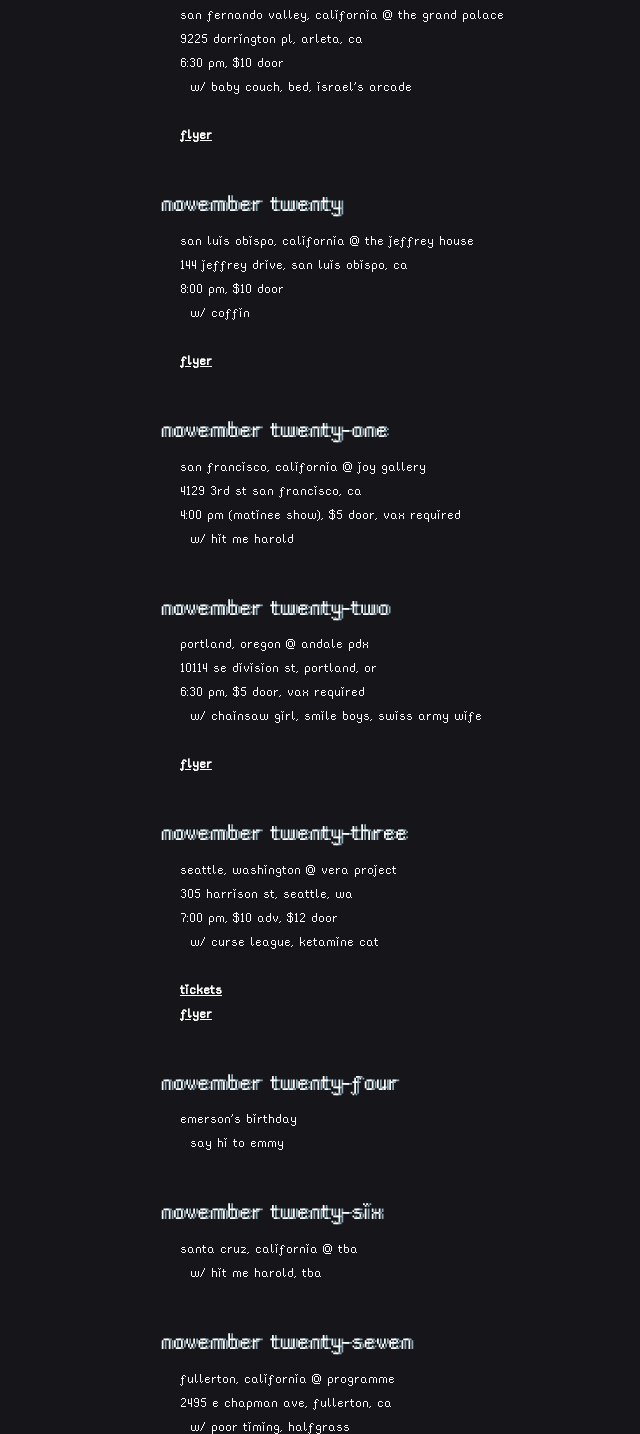
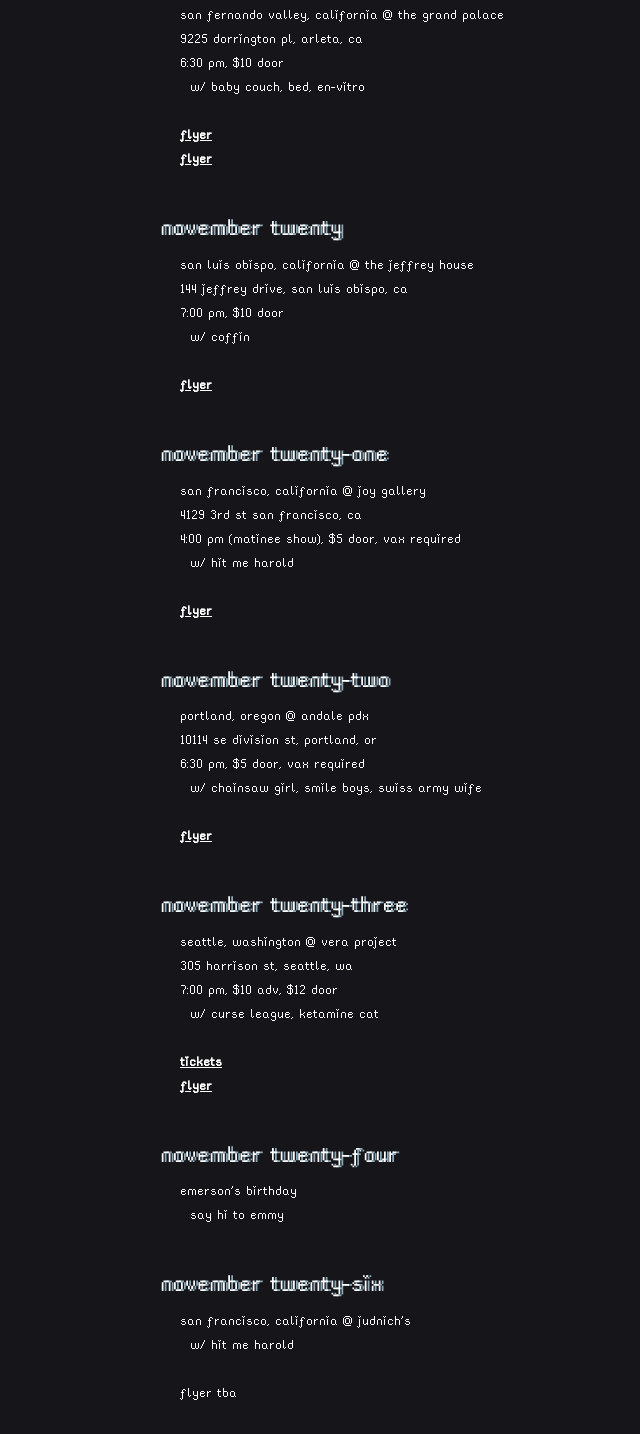
Before and after one commit to riffsgiving/riffsgiving.github.io, a plain HTML site: page index.html in a window 1280 px wide. Shown: the part 1359-2793 px from the top of the page, without its empty margins (300-940 px from the left). Drawn offline with nearby package versions, Linux system fonts and the light colour scheme; a web font is replaced by a local one.

Commit message:
date update <3

```diff
--- a/index.html
+++ b/index.html
@@ -60,9 +60,11 @@
       <br>
       6:30 pm, $10 door
       <br>
-      &nbsp w/ baby couch, bed, israel's arcade
+      &nbsp w/ baby couch, bed, en-vitro
       <br><br>
-      <a href="https://twitter.com/blueberryav/status/1459033346156101634">flyer</a>
+      <a href="https://www.instagram.com/p/CWUuXC8LZ3l/">flyer</a>
+      <br>
+      <a href="https://twitter.com/blueberryav/status/1460402717591949313">flyer</a>
       <br><br>
     </p>
 
@@ -74,11 +76,11 @@
       <br>
       144 jeffrey drive, san luis obispo, ca
       <br>
-      8:00 pm, $10 door
+      7:00 pm, $10 door
       <br>
       &nbsp w/ coffin
       <br><br>
-      <a href="https://www.instagram.com/p/CWBbrKVAa9Z/">flyer</a>
+      <a href="https://www.instagram.com/p/CWRiGjyvw81/">flyer</a>
       <br><br>
     </p>
 
@@ -93,6 +95,8 @@
       4:00 pm (matinee show), $5 door, vax required
       <br>
       &nbsp w/ hit me harold
+      <br><br>
+      <a href="https://www.instagram.com/p/CWXKnrllHid/">flyer</a>
       <br><br>
     </p>
 
@@ -144,9 +148,11 @@
     <h1>november twenty-six</h1>
 
     <p style="color:#fff;margin-left:20px">
-      santa cruz, california @ tba
+      san francisco, california @ judnich's
       <br>
-      &nbsp w/ hit me harold, tba
+      &nbsp w/ hit me harold
+      <br><br>
+      flyer tba
       <br><br>
     </p>
 
@@ -159,6 +165,8 @@
       2495 e chapman ave, fullerton, ca
       <br>
       &nbsp w/ poor timing, halfgrass
+      <br><br>
+      flyer tba
       <br><br><br>
     </p>
 
```
